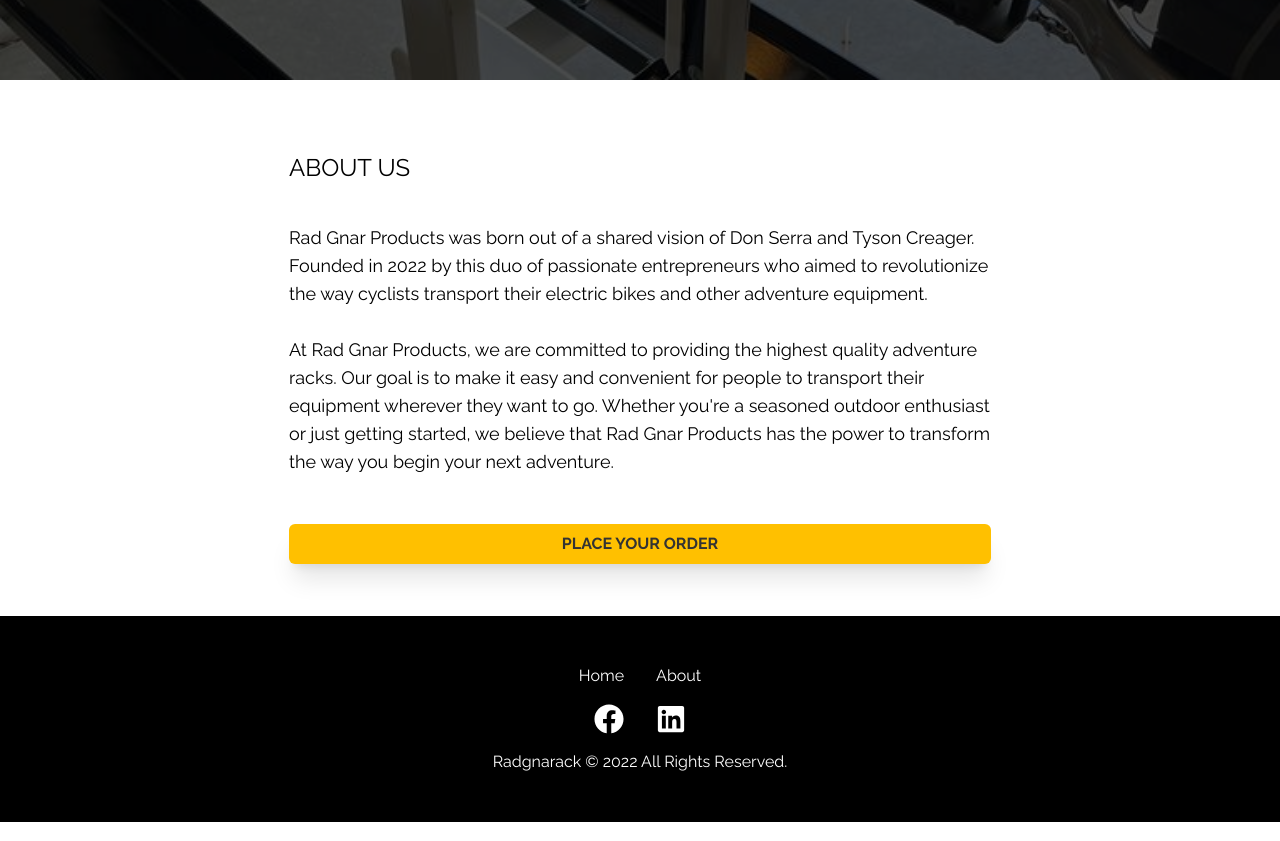
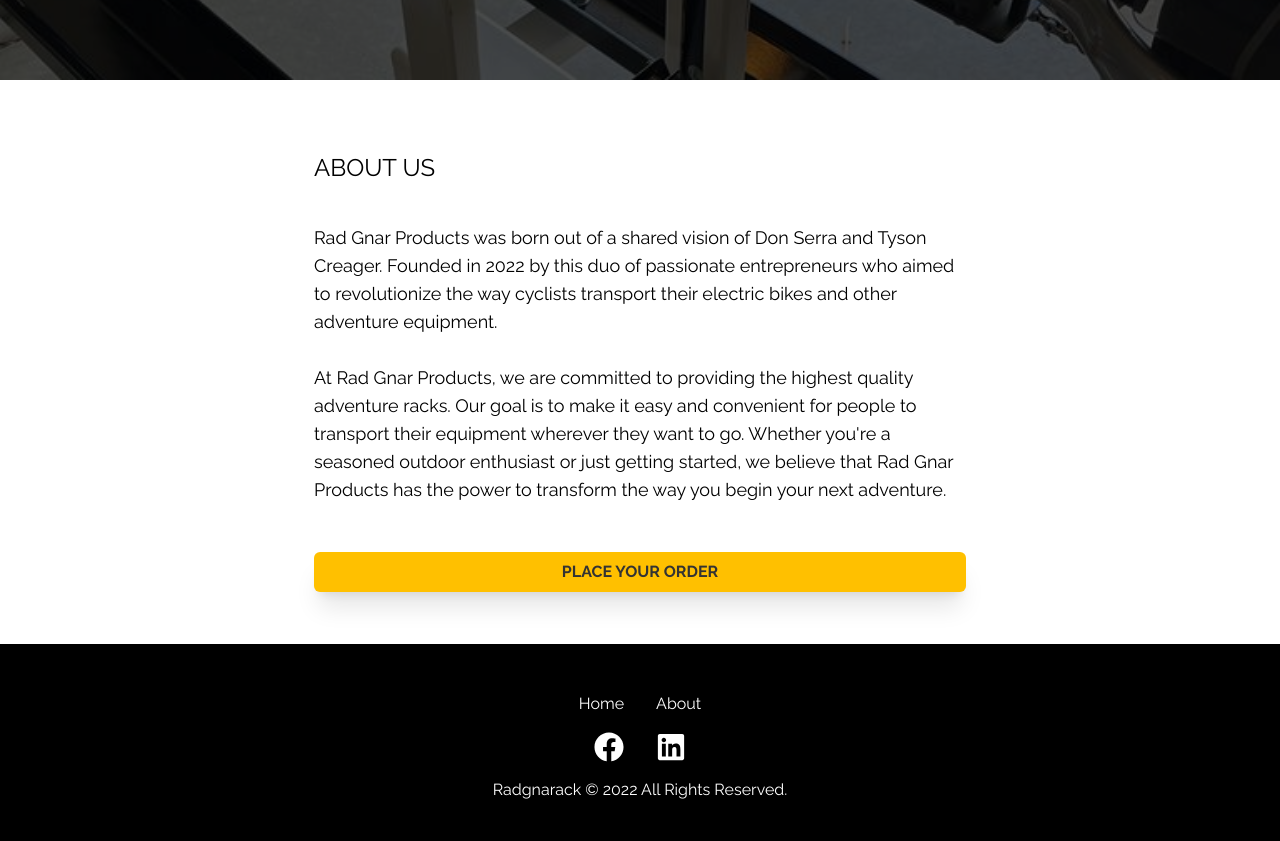
Before and after one commit to ErikRobles/radgnarack, a Next.js app: page /about in a window 1280 px wide. Shown: the part 400-1241 px from the top of the page. Built offline with nearby package versions, Linux system fonts and the light colour scheme.

Commit message:
changed RadRack home to uppercase and bold on Hero

```diff
--- a/components/Hero.jsx
+++ b/components/Hero.jsx
@@ -18,7 +18,7 @@
           alt="Radgnarack"
           priority={true}
         />
-        <p className="py-6 text-2xl">Experience the convenience and simplicity of the <br />Radgnarack Electric Bike Rack</p>
+        <p className="py-6 text-2xl">Experience the convenience and simplicity of the <br /><span className="uppercase font-bold">Radgnarack Electric Bike Rack</span></p>
         <button
           className="px-8 py-2 mt-5 font-bold border border-[#000000] uppercase bg-[#FFC000] text-[#333333] hover:bg-[#8d6a02] hover:text-white shadow-xl rounded-md"
           onClick={() => router.push("/contact")}
--- a/styles/globals.css
+++ b/styles/globals.css
@@ -16,12 +16,12 @@
 }
 
 .custom-container {
-  width: 80%;
+  width: 90%;
   margin: 0 auto;
   }
 
 @media(min-width: 850px) {
   .custom-container {
-    max-width: 750px;
+    max-width: 700px;
   }
 }
```
